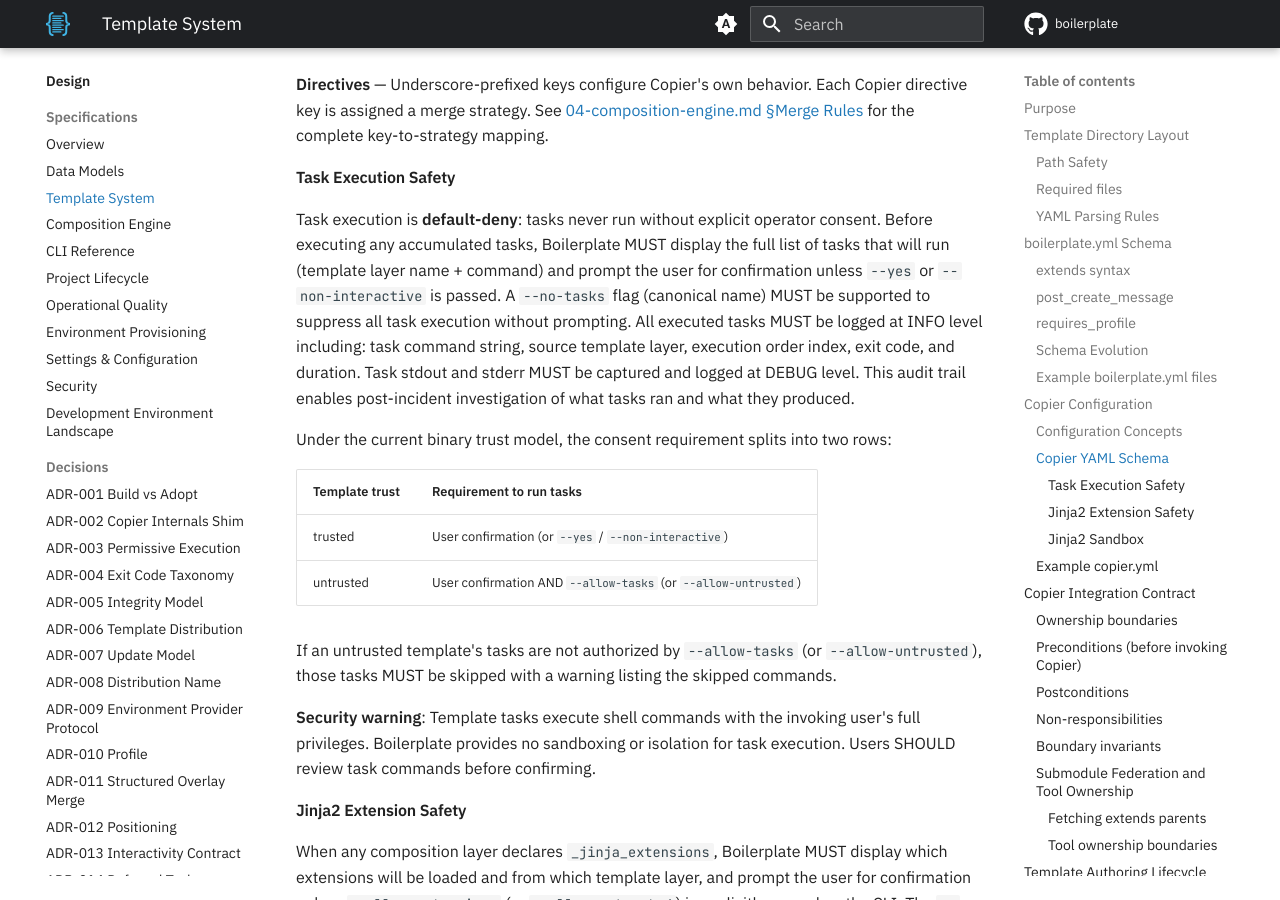
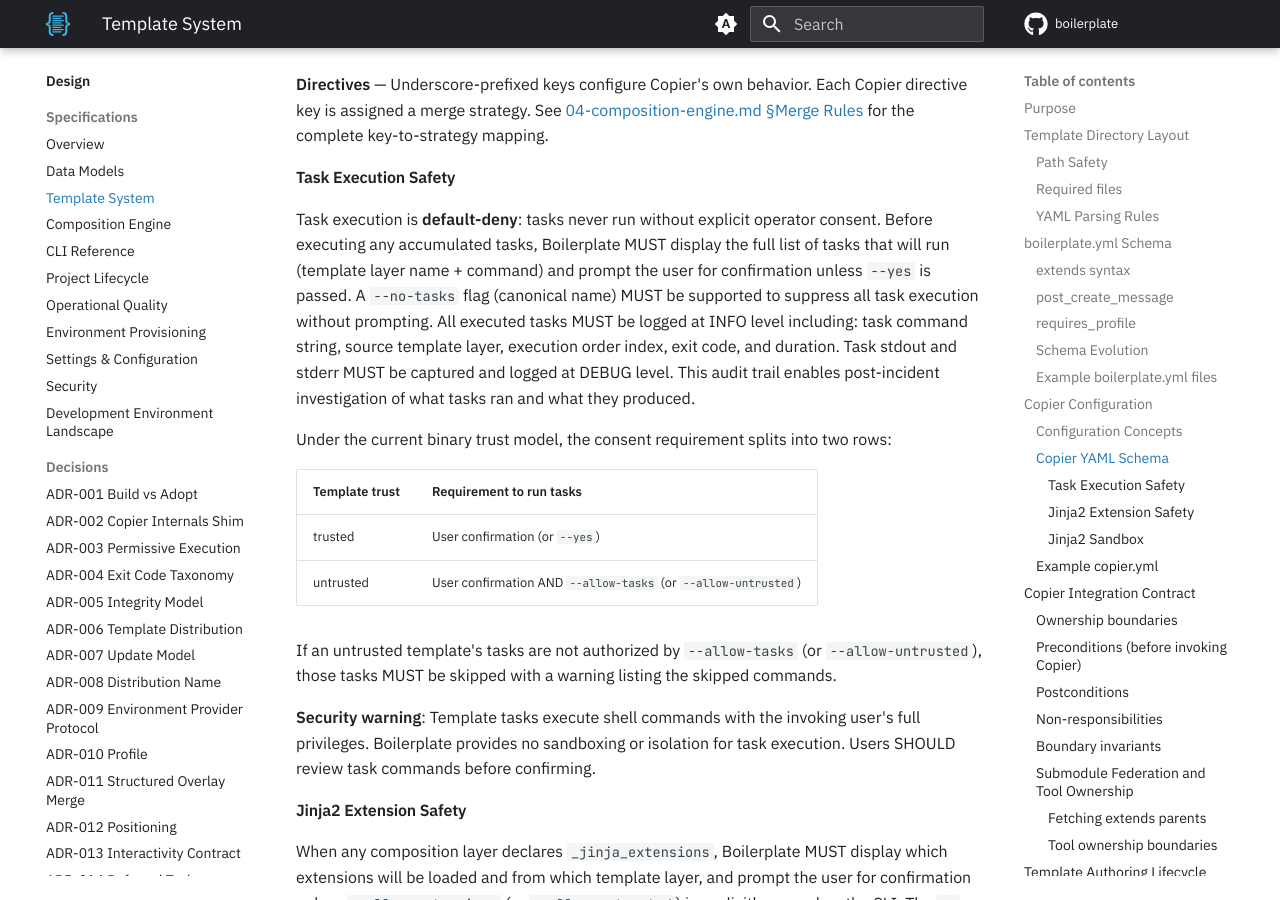
Before and after one commit to TheRealBillSiegler/boilerplate, an MkDocs documentation site: the page built from docs/design/03-template-system.md, in a window 1280 px wide and 900 px high, scrolled down 6292 px. Built offline with MkDocs 1.6.1 and Material for MkDocs 9.7.7, drawn with Linux system fonts in a browser that asks for light colours; comment, search, counter and statistics services are not loaded; the version menu is left out.

Commit message:
docs(design): let only --yes consent to task execution
Co-Authored-By: Claude Sonnet 5.5 <noreply@anthropic.com>

```diff
--- a/docs/design/03-template-system.md
+++ b/docs/design/03-template-system.md
@@ -161,13 +161,13 @@ The `copier.yml` file contains four categories of configuration that Boilerplate
 
 #### Task Execution Safety
 
-Task execution is **default-deny**: tasks never run without explicit operator consent. Before executing any accumulated tasks, Boilerplate MUST display the full list of tasks that will run (template layer name + command) and prompt the user for confirmation unless `--yes` or `--non-interactive` is passed. A `--no-tasks` flag (canonical name) MUST be supported to suppress all task execution without prompting. All executed tasks MUST be logged at INFO level including: task command string, source template layer, execution order index, exit code, and duration. Task stdout and stderr MUST be captured and logged at DEBUG level. This audit trail enables post-incident investigation of what tasks ran and what they produced.
+Task execution is **default-deny**: tasks never run without explicit operator consent. Before executing any accumulated tasks, Boilerplate MUST display the full list of tasks that will run (template layer name + command) and prompt the user for confirmation unless `--yes` is passed. A `--no-tasks` flag (canonical name) MUST be supported to suppress all task execution without prompting. All executed tasks MUST be logged at INFO level including: task command string, source template layer, execution order index, exit code, and duration. Task stdout and stderr MUST be captured and logged at DEBUG level. This audit trail enables post-incident investigation of what tasks ran and what they produced.
 
 Under the current binary trust model, the consent requirement splits into two rows:
 
 | Template trust | Requirement to run tasks                                       |
 |----------------|----------------------------------------------------------------|
-| trusted        | User confirmation (or `--yes` / `--non-interactive`)           |
+| trusted        | User confirmation (or `--yes`)                                 |
 | untrusted      | User confirmation AND `--allow-tasks` (or `--allow-untrusted`) |
 
 If an untrusted template's tasks are not authorized by `--allow-tasks` (or `--allow-untrusted`), those tasks MUST be skipped with a warning listing the skipped commands.
```
